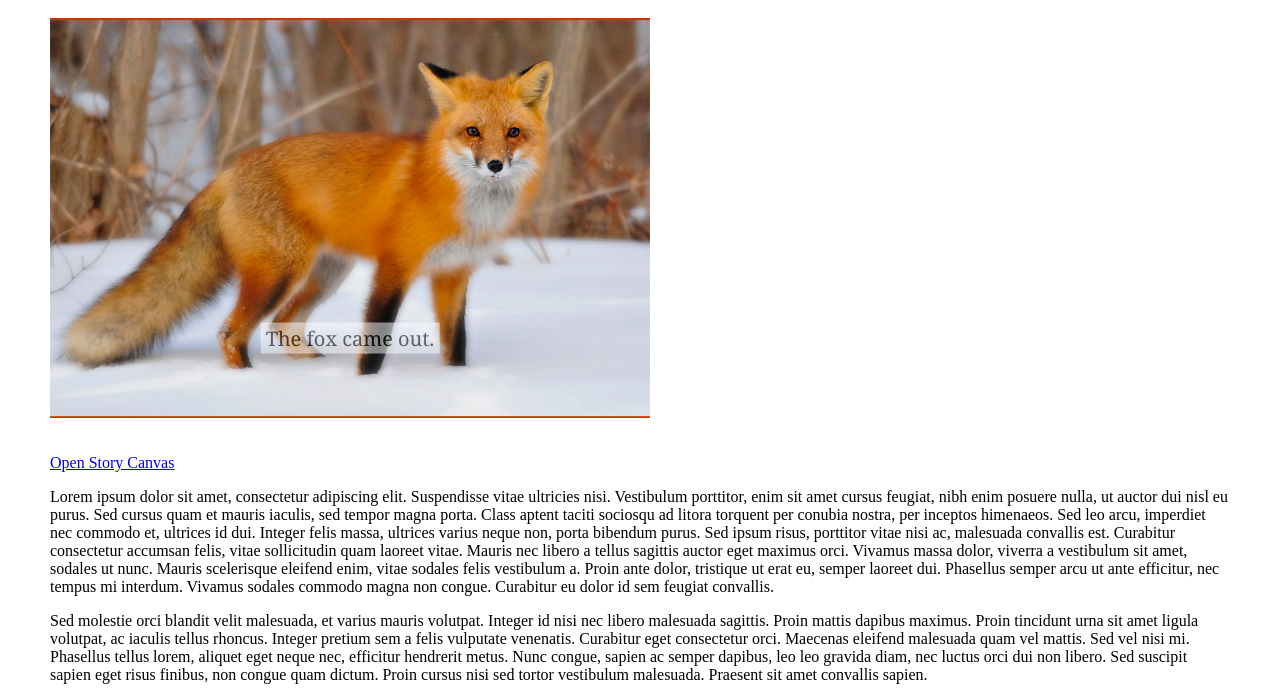
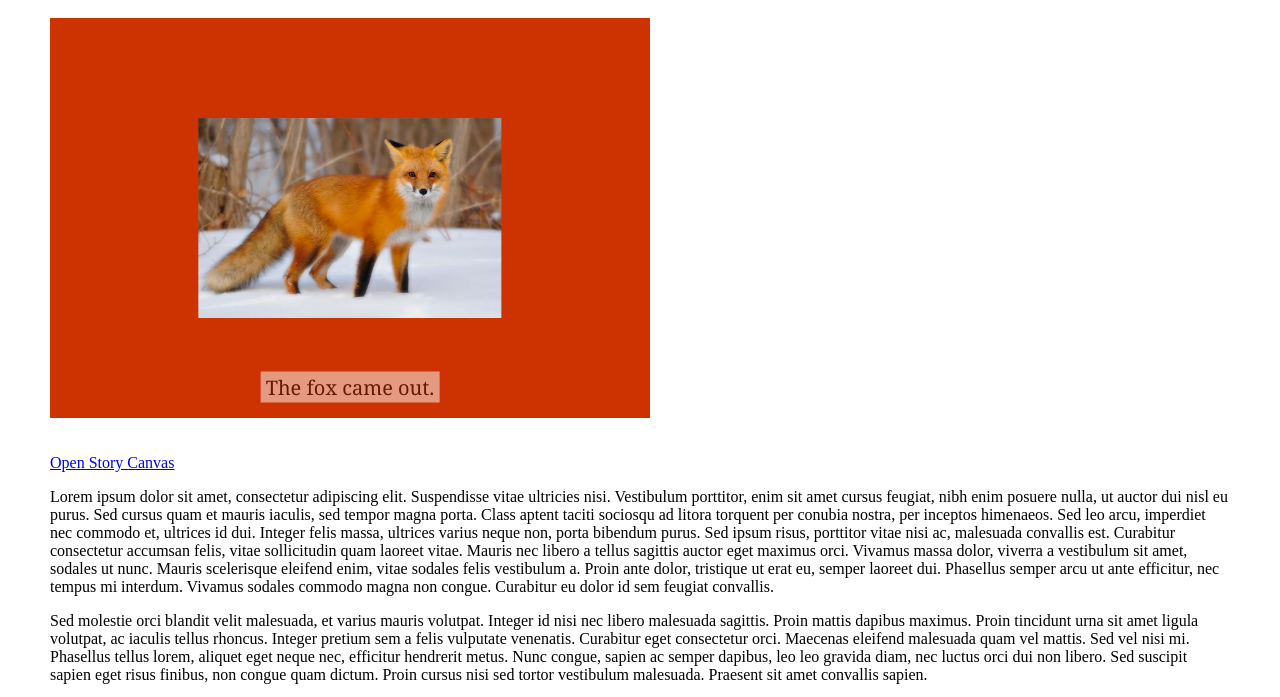
Before and after one commit to jmeinken/story-canvas, a plain HTML site: page src/index.html in a window 1280 px wide. Both pictures are taken after a click on the link 623 px from the left and 308 px from the top of the page. Shown: the part 90-787 px from the top of the page. Drawn offline with nearby package versions, Linux system fonts and the light colour scheme.

Commit message:
started option to not overlay text

```diff
--- a/src/index.html
+++ b/src/index.html
@@ -40,8 +40,9 @@ var foxStory = {
             ],
             textFormatting: {
                 color: 'black',
-				backgroundColor: 'white',
-				opacity: 0.5
+                backgroundColor: 'white',
+                opacity: 0.5,
+                overlay: false
             }
         },
         {
--- a/src/story_canvas_functions.js
+++ b/src/story_canvas_functions.js
@@ -59,14 +59,16 @@ function moveForward(slides) {
         $('.sc-image-' + lastImgPosition).fadeOut(1000);
         if (slides[imgPosition].hasOwnProperty('img')) {
             $('.sc-image-' + imgPosition).fadeIn(1000, function() {
+                $('.sc-text').css( getTextFormatting(slides[imgPosition]) );
                 $('.sc-text').html(slides[imgPosition].text[textPosition]);
-                $('.sc-text').css( getTextFormatting(slides[imgPosition]) );
+                $('.sc-image-' + imgPosition).css( getImageFormatting(slides[imgPosition]) );
                 $('.sc-text').fadeIn(200);
             });
         } else {
             setTimeout(function() {
+                $('.sc-text').css( getTextFormatting(slides[imgPosition]) );
                 $('.sc-text').html(slides[imgPosition].text[textPosition]);
-                $('.sc-text').css( getTextFormatting(slides[imgPosition]) );
+                $('.sc-image-' + imgPosition).css( getImageFormatting(slides[imgPosition]) );
                 $('.sc-text').fadeIn(200);
             }, 1000);
         }
@@ -109,6 +111,7 @@ function openFullScreen(parentDiv) {
     $(parentDiv + ' .sc-image-' + imgPosition).show();
     $(parentDiv + ' .sc-text').css( getTextFormatting(slides[imgPosition]) );
     $(parentDiv + ' .sc-text').html(slides[imgPosition].text[textPosition]);
+    $(parentDiv + ' .sc-image-' + imgPosition).css( getImageFormatting(slides[imgPosition]) );
 }
 
 
@@ -116,13 +119,34 @@ function openFullScreen(parentDiv) {
 function getTextFormatting(slide) {
     var myobj = {};
     if (!slide.hasOwnProperty("textFormatting")) {
-        slide.textFormatting = {}
+        slide.textFormatting = {};
+    }
+    overlay = ifProp(slide.textFormatting, "overlay", true);
+    if (overlay) {
+        myobj.top = ifProp(slide.textFormatting, "top", "80%");
+        myobj.bottom = 'auto';
+    } else {
+        myobj.top = 'auto';
+        myobj.bottom = 0;
     }
     myobj.color = ifProp(slide.textFormatting, "color", "white");
-    myobj.top = ifProp(slide.textFormatting, "top", "80%");
     myobj.fontSize = ifProp(slide.textFormatting, "fontSize", "20px");
     myobj.backgroundColor = ifProp(slide.textFormatting, "backgroundColor", "transparent");
     myobj.opacity = ifProp(slide.textFormatting, "opacity", "1");
     console.log(myobj);
     return myobj;
 }
+
+function getImageFormatting(slide) {
+    var myobj = {};
+    if (!slide.hasOwnProperty("textFormatting")) {
+        slide.textFormatting = {};
+    }
+    overlay = ifProp(slide.textFormatting, "overlay", true);
+    if (overlay) {
+        myobj.maxHeight = "100%";
+    } else {
+        myobj.maxHeight = "50%";
+    }
+    return myobj;
+}
```
